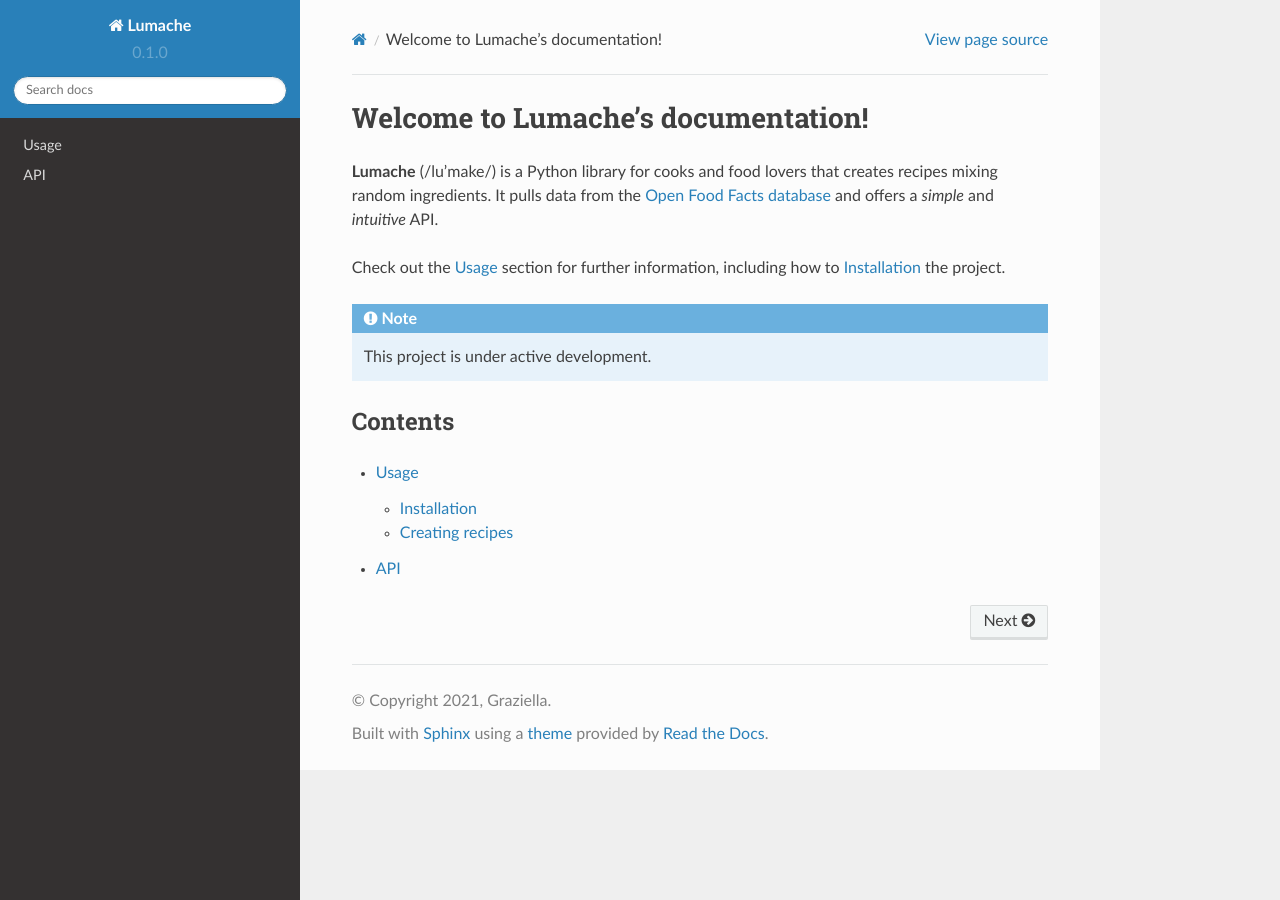
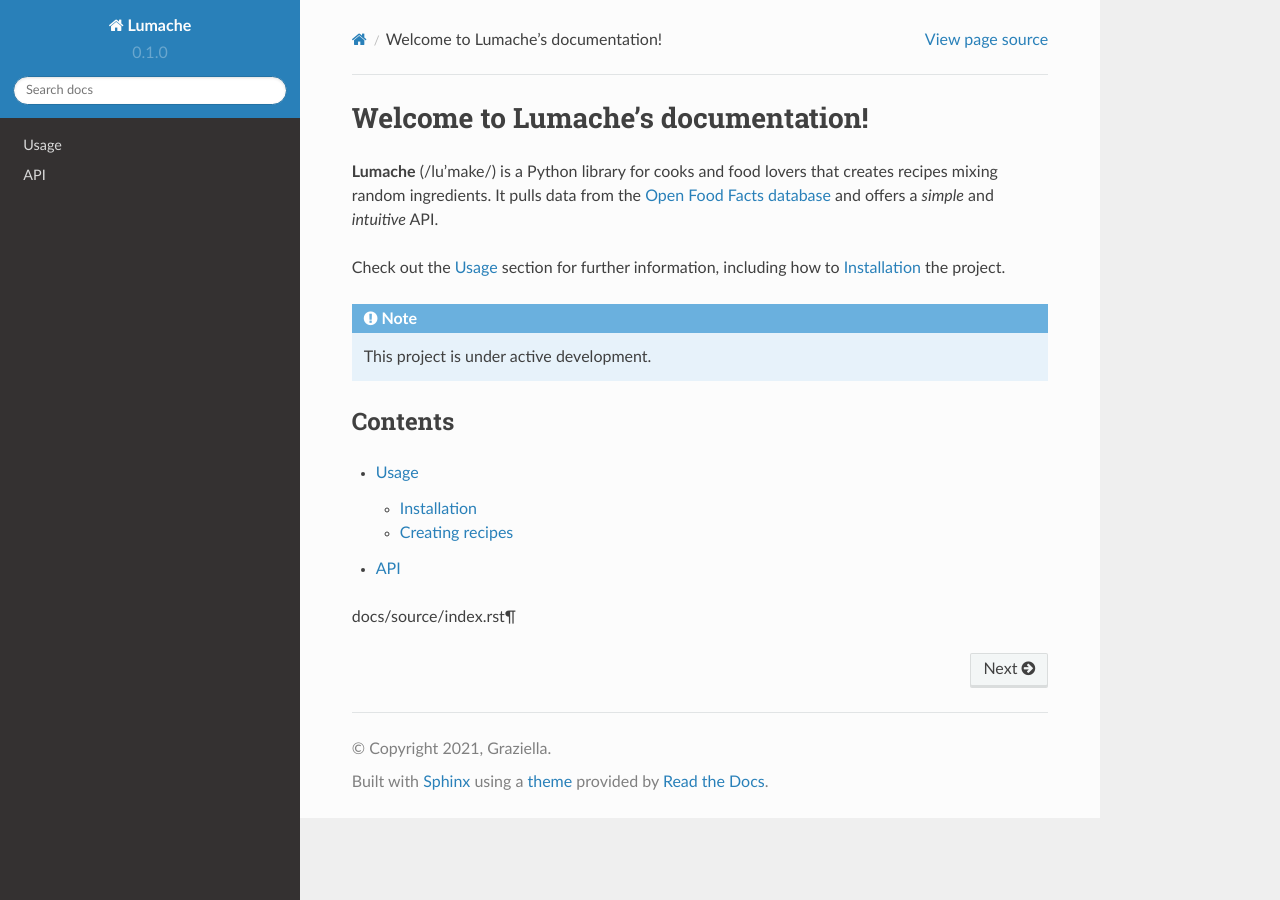
Before and after one commit to Ali-Maq/Coding_500_Challenge-, a Sphinx documentation site: the page built from docs/source/index.rst, in a window 1280 px wide. Built offline with Sphinx 7.4.7 and the Read the Docs theme 2.0.0, drawn with Linux system fonts in a browser that asks for light colours.

Commit message:
Update index.rst

```diff
--- a/docs/source/index.rst
+++ b/docs/source/index.rst
@@ -20,3 +20,5 @@ Contents
 
    usage
    api
+
+docs/source/index.rst¶
```
